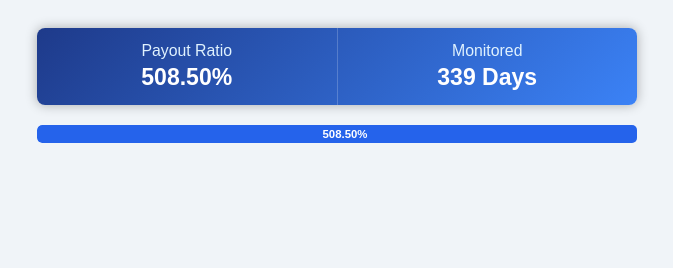
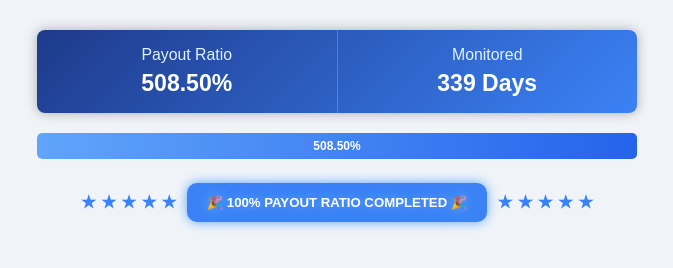
Before and after one commit to bestbtcsites/selwix, a plain HTML site: page index.html in a window 1280 px wide. Shown: the whole page, without its empty margins (303-976 px from the left). Drawn offline with Linux system fonts and the light colour scheme.

Commit message:
index.html

```diff
--- a/index.html
+++ b/index.html
@@ -13,7 +13,7 @@
       display: flex;
       flex-direction: column;
       align-items: center;
-      padding: 28px 14px; /* %30 azaltılmış */
+      padding: 30px 20px;
       font-size: 0.75em;
     }
 
@@ -27,13 +27,13 @@
       font-size: 1.2em;
       width: 100%;
       max-width: 600px;
-      margin-bottom: 20px; /* azaltıldı */
+      margin-bottom: 20px;
       color: white;
     }
 
     .info-section {
       flex: 1;
-      padding: 14px; /* azaltıldı */
+      padding: 16px;
       text-align: center;
     }
 
@@ -45,7 +45,7 @@
       display: block;
       color: #e0f2fe;
       font-size: 1.1em;
-      margin-bottom: 4px; /* azaltıldı */
+      margin-bottom: 6px;
     }
 
     .value {
@@ -61,24 +61,58 @@
       border-radius: 5px;
       overflow: hidden;
       position: relative;
-      height: 18px; /* azaltıldı */
-      margin-bottom: 14px; /* azaltıldı */
+      height: 26px;
+      margin-bottom: 12px;
     }
 
     .progress-bar {
       height: 100%;
-      text-align: center;
-      line-height: 18px; /* güncellendi */
+      display: flex;
+      justify-content: center;
+      align-items: center;
       font-weight: bold;
-      color: #ffffff;
       transition: width 0.4s ease, background-color 0.4s ease;
       position: absolute;
       top: 0;
       left: 0;
       border-radius: 5px 0 0 5px;
       white-space: nowrap;
-      padding-left: 8px; /* azaltıldı */
-      font-size: 0.95em;
+      font-size: 1em;
+      background: linear-gradient(to right, #60a5fa, #2563eb);
+      color: #fff;
+    }
+
+    .completed-wrapper {
+      display: none;
+      flex-direction: row;
+      align-items: center;
+      gap: 10px;
+      margin-top: 12px;
+      font-size: 1.1em;
+      font-weight: bold;
+    }
+
+    .star {
+      color: #3b82f6;
+      font-size: 1.3em;
+    }
+
+    .completed-message {
+      padding: 12px 20px;
+      background: #3b82f6;
+      color: #fff;
+      border-radius: 10px;
+      box-shadow: 0 0 12px #60a5fa;
+      animation: glow 1.5s infinite alternate;
+    }
+
+    @keyframes glow {
+      from {
+        text-shadow: 0 0 5px #3b82f6, 0 0 10px #3b82f6;
+      }
+      to {
+        text-shadow: 0 0 10px #60a5fa, 0 0 20px #60a5fa;
+      }
     }
   </style>
 </head>
@@ -99,6 +133,12 @@
     <div id="progress-bar" class="progress-bar">0%</div>
   </div>
 
+  <div id="completed" class="completed-wrapper">
+    <span class="star">★ ★ ★ ★ ★</span>
+    <span class="completed-message">🎉 100% PAYOUT RATIO COMPLETED 🎉</span>
+    <span class="star">★ ★ ★ ★ ★</span>
+  </div>
+
   <script>
     const startDate = new Date("2024-06-19");
     const today = new Date();
@@ -113,16 +153,8 @@
     progressBar.style.width = visualWidth + "%";
     progressBar.innerText = payoutRatio + "%";
 
-    const ratio = parseFloat(payoutRatio);
-    if (ratio <= 50) {
-      progressBar.style.backgroundColor = "#60a5fa";
-      progressBar.style.color = "#000";
-    } else if (ratio < 100) {
-      progressBar.style.backgroundColor = "#3b82f6";
-      progressBar.style.color = "#fff";
-    } else {
-      progressBar.style.backgroundColor = "#2563eb";
-      progressBar.style.color = "#fff";
+    if (parseFloat(payoutRatio) >= 100) {
+      document.getElementById("completed").style.display = "flex";
     }
   </script>
 
```
